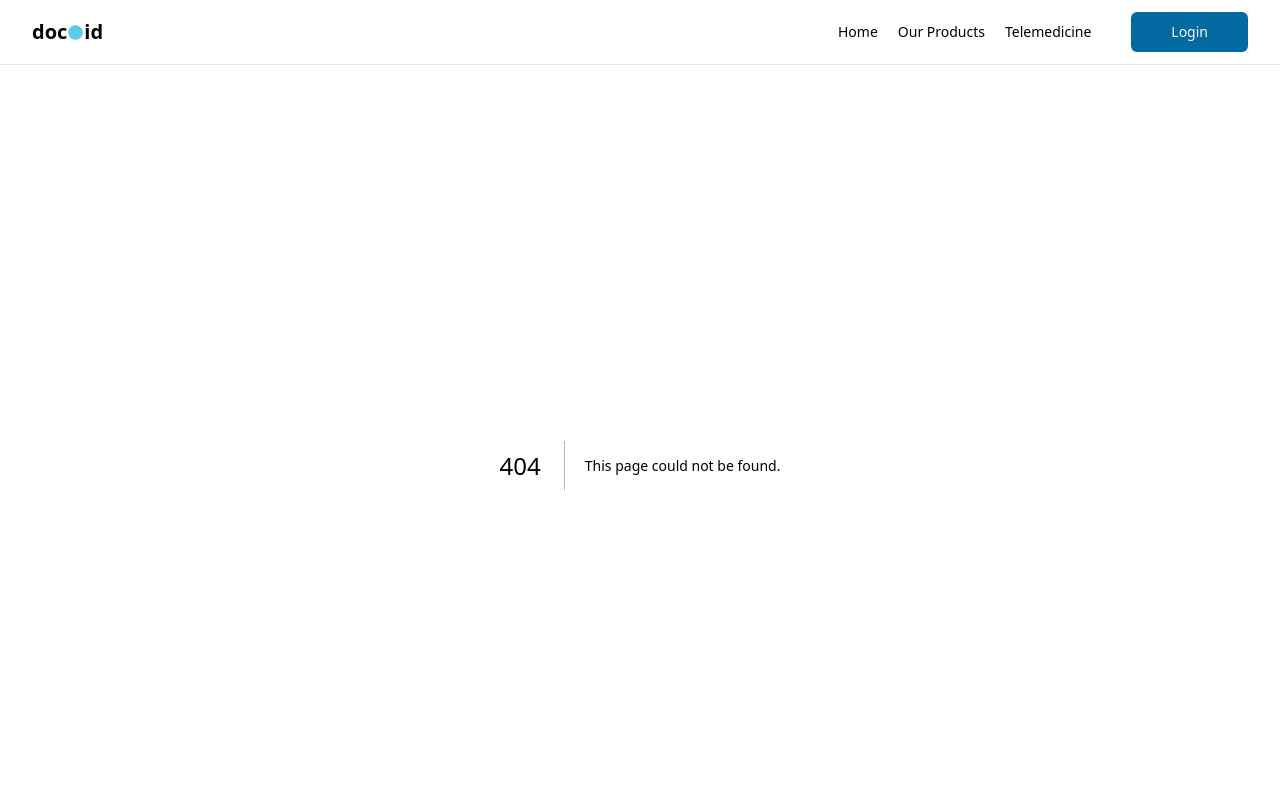
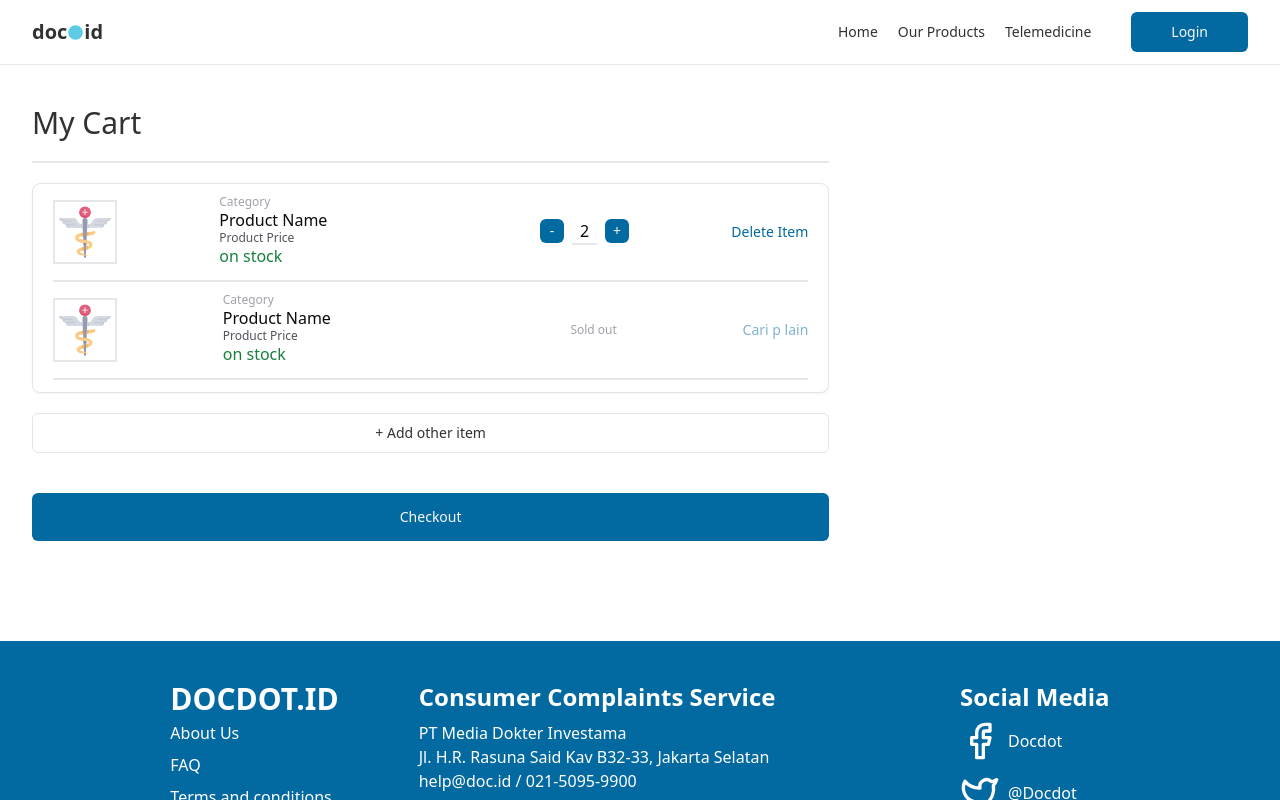
Before and after one commit to nisrinous/docdotid, a Next.js app: page /cart in a window 1280 px wide. Before the commit this address had no page. Shown: the top 800 px of the page. Built offline with nearby package versions, Linux system fonts and the light colour scheme.

Commit message:
fix: cart page content

```diff
--- a/src/components/card/cart-item-card.tsx
+++ b/src/components/card/cart-item-card.tsx
@@ -14,7 +14,7 @@ import ManageQuantityButton from "../button/manage-quantity-button";
 const CartItemCard = ({ quantity }: { quantity: number }) => {
   return (
     <>
-      <CardContent className="p-0 py-2 flex flex-row justify-start items-center w-full border-b-2 mb-3">
+      <CardContent className="p-0 pb-3 flex flex-row justify-start items-center w-full border-b-2 mb-3">
         <img src="Caduceus.svg" className="h-16 w-16 p-1 border-2"></img>
         <div className="flex flex-col gap-2 md:flex-row justify-around items-center w-full">
           <div className="flex flex-col justify-start items-start md:justify-center md:items-start">
--- a/src/pages/mycart/index.tsx
+++ b/src/pages/cart/index copy.tsx
@@ -29,7 +29,7 @@ export default function MyCart() {
             <DeliveryCourierCard />
           </div>
 
-          <Link href="/product">
+          <Link href="/products">
             <Button className="w-full" variant="outline">
               + Add other item
             </Button>
@@ -51,16 +51,14 @@ export default function MyCart() {
               <p className="text-zinc-600 leading-none text-sm">Rp total</p>
             </div>
             <div className="flex flex-row justify-between border-b-[1px] pb-3">
-              <p className="text-zinc-600 leading-none text-sm">
-                Service charge 10%
-              </p>
+              <p className="text-zinc-600 leading-none text-sm">Service fee</p>
               <p className="text-zinc-600 leading-none text-sm">Rp total</p>
             </div>
             <div className="flex flex-row justify-between py-5">
               <p className="text-zinc-600 leading-none text-base">
                 Total price
               </p>
-              <p className="leading-none text-base text-orange-600">Rp total</p>
+              <p className="leading-none text-base">Rp total</p>
             </div>
           </div>
           <Link href="/checkout">
--- /dev/null
+++ b/src/pages/cart/index.tsx
@@ -0,0 +1,36 @@
+import CartItemCard from "@/components/card/cart-item-card";
+import DeliveryCourierCard from "@/components/card/delivery-courier-card";
+import ShippingAddressCard from "@/components/card/shipping-address-card";
+import { Button } from "@/components/ui/button";
+import { Card, CardHeader } from "@/components/ui/card";
+import Link from "next/link";
+
+export default function MyCart() {
+  return (
+    <>
+      <div className="container my-10 grid grid-cols-1 grid-rows-2 md:grid-cols-3 md:grid-rows-1 gap-10 pb-5">
+        <div className="col-span-3 md:col-span-2 flex flex-col">
+          <div className="flex flex-row justify-between gap-4 border-b-2 pb-5">
+            <h3 className="scroll-m-20 text-2xl md:text-3xl">My Cart</h3>
+          </div>
+
+          <div className="py-5 flex flex-col gap-3">
+            <Card className="px-5 pt-3 w-full flex flex-col justify-start items-start">
+              <CartItemCard quantity={2} />
+              <CartItemCard quantity={0} />
+            </Card>
+          </div>
+
+          <Link href="/products">
+            <Button className="w-full" variant="outline">
+              + Add other item
+            </Button>
+          </Link>
+          <Link href="/checkout">
+            <Button className="w-full my-10 h-12 px-0 mx-0">Checkout</Button>
+          </Link>
+        </div>
+      </div>
+    </>
+  );
+}
--- a/src/pages/checkout/[method]/index.tsx
+++ /dev/null
@@ -1,59 +0,0 @@
-import OrderItemCard from "@/components/card/order-item-card";
-import UploadPaymentProof from "@/components/input/payment-proof";
-
-import { useRouter } from "next/router";
-
-export default function UploadProof() {
-  const router = useRouter();
-  const { method } = router.query;
-  return (
-    <>
-      <div className="container my-10 grid grid-cols-1 grid-rows-2 md:grid-cols-3 md:grid-rows-1 gap-10 pb-5">
-        <div className="col-span-3 md:col-span-2 flex flex-col">
-          <div className="flex flex-row justify-between gap-4 border-b-2 pb-5">
-            <h3 className="scroll-m-20 text-2xl md:text-3xl">
-              Please Complete Your Payment Process
-            </h3>
-          </div>
-          <div className=" bg-zinc-50 text-sm leading-tight font-light my-5">
-            <div className="flex flex-row justify-between p-2">
-              <p>Order ID</p>
-              <p className="font-medium">id</p>
-            </div>
-            <div className="flex flex-row justify-between p-2">
-              <p className="">Date of Order</p>
-              <p className="font-medium">date</p>
-            </div>
-            <div className="flex flex-row justify-between p-2">
-              <p className="">Payment Status</p>
-              <p className="font-medium">Waiting for payment</p>
-            </div>
-            <div className="flex flex-row justify-between p-2">
-              <p className="">Payment Method</p>
-              <p className="font-medium">{method}</p>
-            </div>
-          </div>
-          <div className=" bg-zinc-50 text-sm leading-tight font-light">
-            <div className="flex flex-row justify-between p-2">
-              <p className="">Total Price</p>
-              <p className="font-medium">$ something</p>
-            </div>
-          </div>
-
-          <div className="my-10">
-            <UploadPaymentProof />
-          </div>
-        </div>
-        <div className="col-span-3 md:block md:col-span-1">
-          <h3 className="scroll-m-20 text-xl md:text-2xl border-b-2 mt-1 mb-3 pb-5">
-            Order Summary
-          </h3>
-          <div className="flex flex-col gap-3">
-            <OrderItemCard name="product1" price="13" qty={3} />
-            <OrderItemCard name="product2" price="13.5" qty={5} />
-          </div>
-        </div>
-      </div>
-    </>
-  );
-}
```
